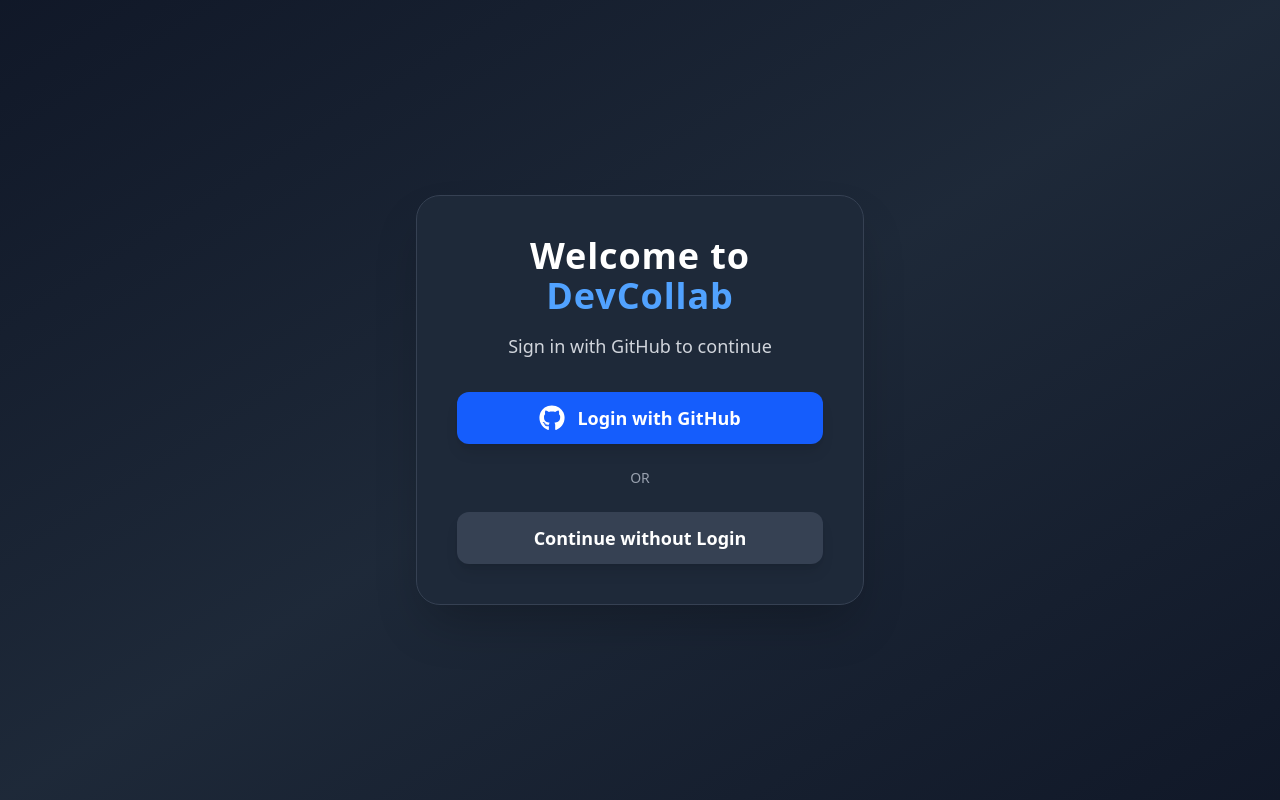
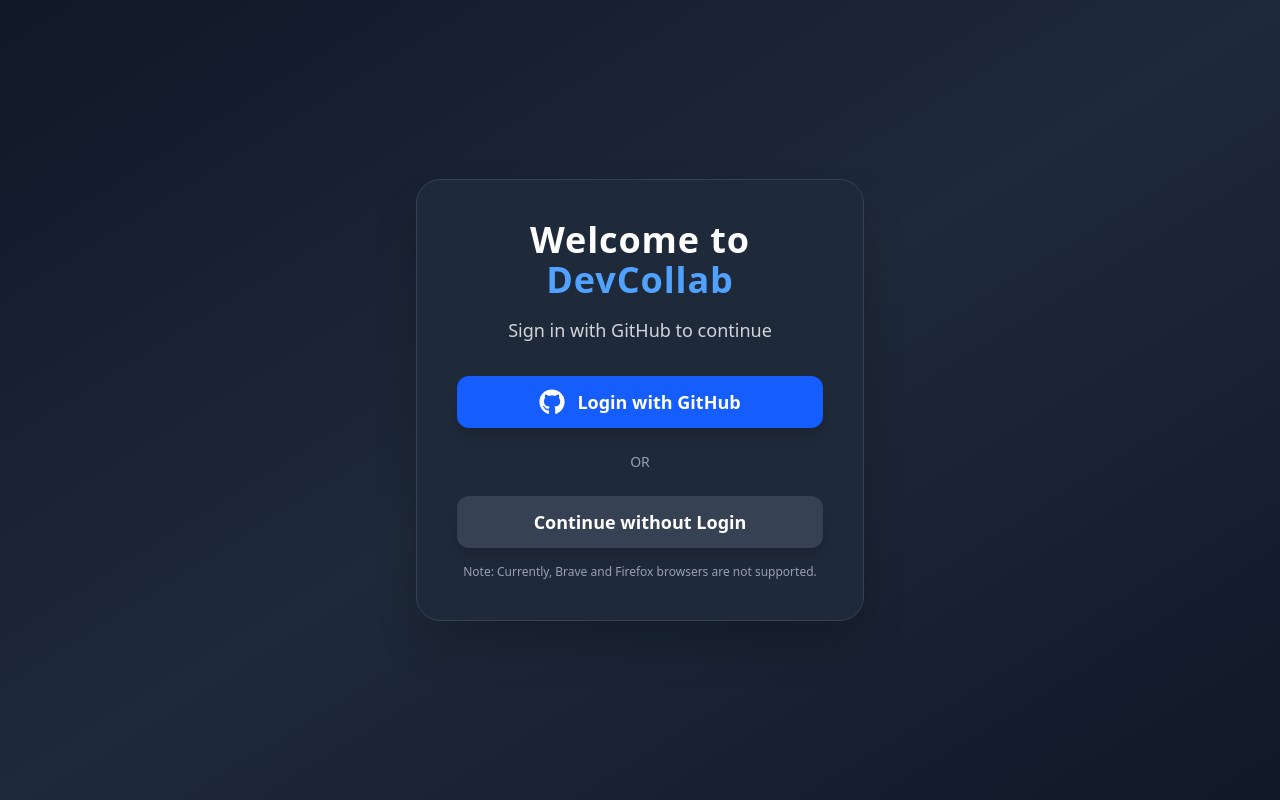
Before and after one commit to DheerajRay-01/DevCollab-client, a React (Vite) app: page /login in a window 1280 px wide. Built offline with nearby package versions, Linux system fonts and the light colour scheme; no server answers.

Commit message:
browwser unavailability note add in login.jsx

```diff
--- a/src/components/Login.jsx
+++ b/src/components/Login.jsx
@@ -76,6 +76,9 @@
       >
         {isLoading ? "Redirecting..." : "Continue without Login"}
       </button>
+       <p className="text-gray-400 text-xs mt-4">
+          Note: Currently, Brave and Firefox browsers are not supported.
+        </p>
     </div>
   </div>
   );
```
